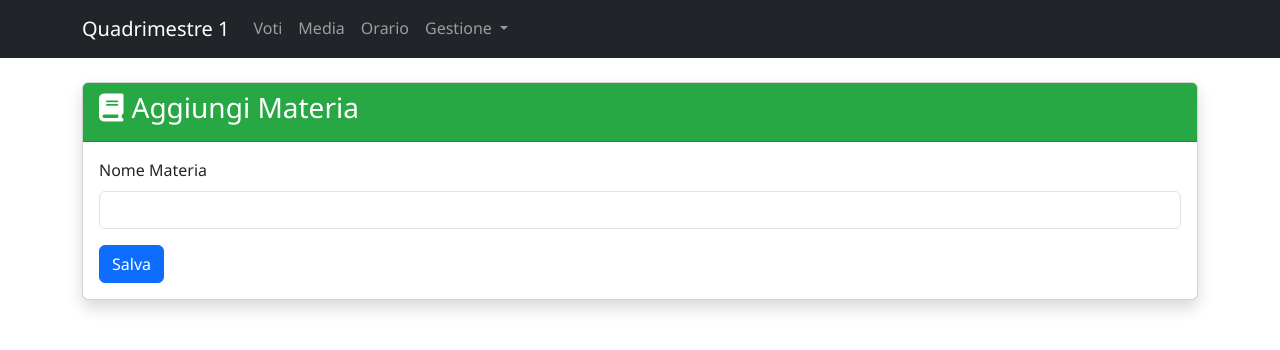
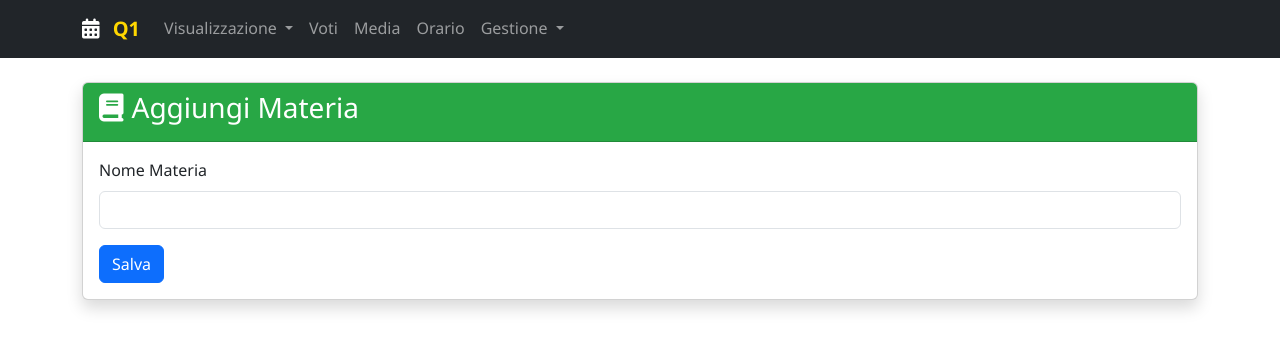
Before and after one commit to simoamogit/student-project, a Flask app: page /aggiungi_materia in a window 1280 px wide. Shown: the top 350 px of the page. Run offline with Flask 3, Linux system fonts and the light colour scheme; data that the repository does not hold is empty.

Commit message:
Add files via upload

```diff
--- a/app.py
+++ b/app.py
@@ -62,38 +62,20 @@ def home():
 @app.route('/voti')
 def voti():
     dati = get_dati()
-    filtro_corrente = dati.get('filtro_voti', 'quadrimestre')
+    filtro = dati.get('filtro_visualizzazione', 'quadrimestre')
 
     voti_formattati = []
-    quadrimestre_corrente = dati['quadrimestre']
-
     for materia, dettagli in dati['materie'].items():
-        for i, voto_data in enumerate(dettagli['voti']):
-            # Migrazione automatica per i voti vecchi
-            if isinstance(voto_data, (int, float)):
-                voto = {
-                    'valore': voto_data,
-                    'quadrimestre': quadrimestre_corrente,
-                    'data': datetime.now().strftime("%Y-%m-%d")
-                }
-                dati['materie'][materia]['voti'][i] = voto
-                save_dati(dati)
-            else:
-                voto = voto_data
-
-            if filtro_corrente == 'anno' or voto['quadrimestre'] == quadrimestre_corrente:
+        for i, voto in enumerate(dettagli['voti']):
+            if filtro == 'tutto' or voto['quadrimestre'] == dati['quadrimestre']:
                 voti_formattati.append({
                     'materia': materia,
                     'valore': voto['valore'],
                     'quadrimestre': voto['quadrimestre'],
-                    'indice': i,
-                    'id': f"{materia}_{i}"
+                    'indice': i
                 })
 
-    return render_template('voti.html',
-                         dati=dati,
-                         voti=voti_formattati,
-                         filtro_corrente=filtro_corrente)
+    return render_template('voti.html', dati=dati, voti=voti_formattati)
 @app.route('/media')
 def media():
     dati = get_dati()
@@ -432,8 +414,23 @@ def reset():
 def gestione():
     return render_template('gestione/menu.html')
 
+@app.route('/api/update-view', methods=['POST'])
+def update_view():
+    try:
+        data = request.json
+        new_view = data.get('view')
+        dati = get_dati()
 
+        if str(new_view) in ['1', '2']:
+            dati['quadrimestre'] = int(new_view)
+            dati['filtro_visualizzazione'] = 'quadrimestre'
+        elif new_view == 'tutto':
+            dati['filtro_visualizzazione'] = 'tutto'
 
+        save_dati(dati)
+        return jsonify({"success": True})
+    except Exception as e:
+        return jsonify({"success": False, "error": str(e)}), 500
 # -----------------------------------------------
 # AVVIO APPLICAZIONE
 # -----------------------------------------------
--- a/static/style.css
+++ b/static/style.css
@@ -168,3 +168,22 @@ body {
     font-weight: 500;
     letter-spacing: 0.5px;
 }
+
+#currentPeriod {
+    font-weight: 600;
+    color: #ffd700;
+    transition: all 0.3s ease;
+}
+
+.dropdown-menu {
+    border: 1px solid rgba(255,215,0,0.3);
+}
+
+.dropdown-item {
+    transition: all 0.2s ease;
+}
+
+.dropdown-item:hover {
+    background: linear-gradient(90deg, rgba(255,215,0,0.1), transparent);
+    transform: translateX(5px);
+}
--- a/templates/base.html
+++ b/templates/base.html
@@ -27,10 +27,32 @@
 <body>
     <nav class="navbar navbar-expand-lg navbar-dark bg-dark">
         <div class="container">
-            <a class="navbar-brand" href="/">Quadrimestre {{ dati.quadrimestre if dati else 1 }}</a>
+            <a class="navbar-brand" href="/">
+                <i class="fas fa-calendar-alt me-2"></i>
+                <span id="currentPeriod">
+                    {% if dati.filtro_visualizzazione == 'tutto' %}
+                        Tutto
+                    {% else %}
+                        Q{{ dati.quadrimestre }}
+                    {% endif %}
+                </span>
+            </a>
             <button class="navbar-toggler" type="button" data-bs-toggle="collapse" data-bs-target="#navbarNav">
                 <span class="navbar-toggler-icon"></span>
             </button>
+            <div class="collapse navbar-collapse" id="navbarNav">
+                <ul class="navbar-nav me-auto">
+                    <li class="nav-item dropdown">
+                        <a class="nav-link dropdown-toggle" href="#" role="button" data-bs-toggle="dropdown">
+                            Visualizzazione
+                        </a>
+                        <ul class="dropdown-menu">
+                            <li><a class="dropdown-item" href="#" onclick="updateView('tutto')">Tutti i dati</a></li>
+                            <li><hr class="dropdown-divider"></li>
+                            <li><a class="dropdown-item" href="#" onclick="updateView(1)">Primo Quadrimestre</a></li>
+                            <li><a class="dropdown-item" href="#" onclick="updateView(2)">Secondo Quadrimestre</a></li>
+                        </ul>
+                    </li>
             <div class="collapse navbar-collapse" id="navbarNav">
                 <ul class="navbar-nav">
                     <li class="nav-item"><a class="nav-link" href="/voti">Voti</a></li>
@@ -76,5 +98,22 @@
 
     <script src="https://cdn.jsdelivr.net/npm/bootstrap@5.3.0/dist/js/bootstrap.bundle.min.js"></script>
     <script src="{{ url_for('static', filename='chart.js') }}"></script>
+    <script>
+        function updateView(quadrimestre) {
+            fetch('/api/update-view', {
+                method: 'POST',
+                headers: {
+                    'Content-Type': 'application/json',
+                },
+                body: JSON.stringify({ view: quadrimestre })
+            })
+            .then(response => response.json())
+            .then(data => {
+                if(data.success) {
+                    location.reload();
+                }
+            });
+        }
+        </script>
 </body>
 </html>
```
